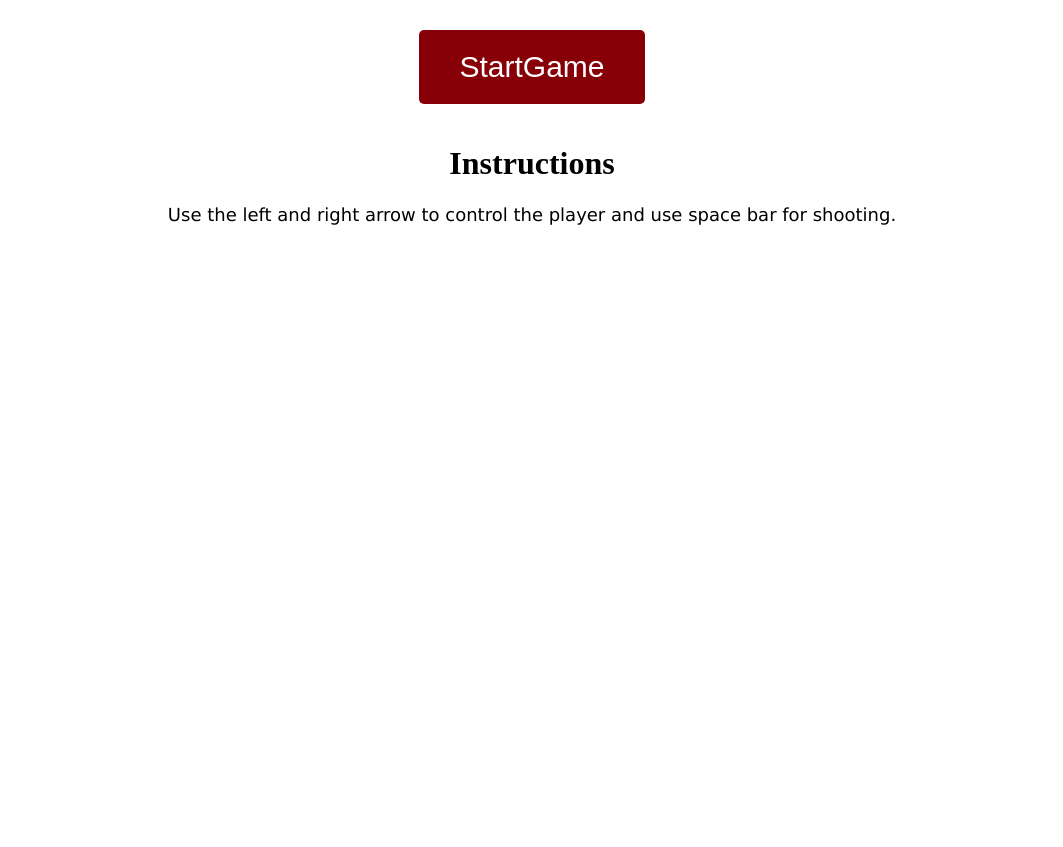
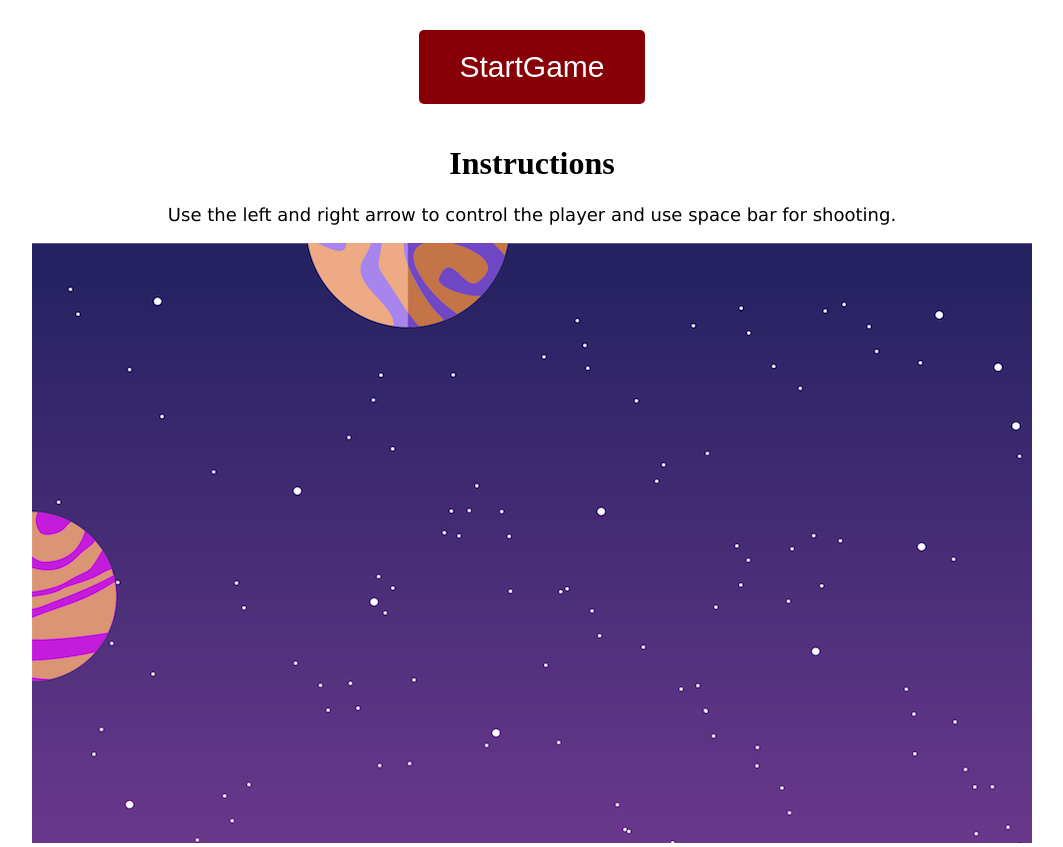
Before and after one commit to seblpa/Game-Proyect, a plain HTML site: page index.html in a window 1280 px wide. Both pictures are taken after a click on the button "StartGame". Shown: the whole page, without its empty margins (108-1171 px from the left). Drawn offline with Linux system fonts and the light colour scheme.

Commit message:
made changes in index.html, game.js

```diff
--- a/index.html
+++ b/index.html
@@ -5,8 +5,12 @@
   <meta name="viewport" content="width=device-width, initial-scale=1.0">
   <meta http-equiv="X-UA-Compatible" content="ie=edge">
   <script type="text/javascript" src="javascript/main.js"></script>
+  <script type="text/javascript" src="javascript/Game.js"></script>
+  <script type="text/javascript" src="javascript/Player.js"></script>
+  <script type="text/javascript" src="javascript/Background.js"></script>
+  <script type="text/javascript" src="javascript/Enemy.js"></script>
   <link rel="stylesheet" href="css/style.css">
-  <title>Proyect Game</title>
+  <title>Game Proyect</title>
 </head>
 <body>
   <div class="game-intro">
--- a/javascript/Game.js
+++ b/javascript/Game.js
@@ -1,8 +1,8 @@
 function Game() {
 this.canvas = document.getElementById('canvas');
-this.ctx = canvas.getContext('2d');
-this.player = new Player(ctx);
-this.background = new Background(ctx);
+this.ctx = this.canvas.getContext('2d');
+this.player = new Player(this.ctx);
+this.background = new Background(this.ctx);
 
  //window.requestAnimationFrame(game(), game.move())
 }
--- a/javascript/Player.js
+++ b/javascript/Player.js
@@ -1,15 +1,14 @@
 function Player(ctx,x,y) {
-  ctx.x = 255;
-  ctx.speed = 5;
-  ctx.img = new Image();
-  ctx.img.src = "imgages/player.png";
-  ctx.img.onload = function () {
-        ctx.drawImage(img, ctx.x,580);
-
+  this.x = 255;
+  this.speed = 5;
+  this.img = new Image();
+  this.img.src = "images/player.png";
+  this.img.onload = function(){
+      this.drawImage(this.img, 0, 580);
   }
 }
 
-CreatePlayer.prototype.move = function (key) {
+Player.prototype.move = function (key) {
   switch (key) {
       case 37: // left
             ctx.x -= ctx.speed;
--- a/javascript/main.js
+++ b/javascript/main.js
@@ -1,7 +1,7 @@
 window.onload = function() {
   document.getElementById("start-button").onclick = function() {
     var game = new Game();
-    game();
-    game.move();
+    /*Game();
+    Game.move();*/
   };
 }
```
